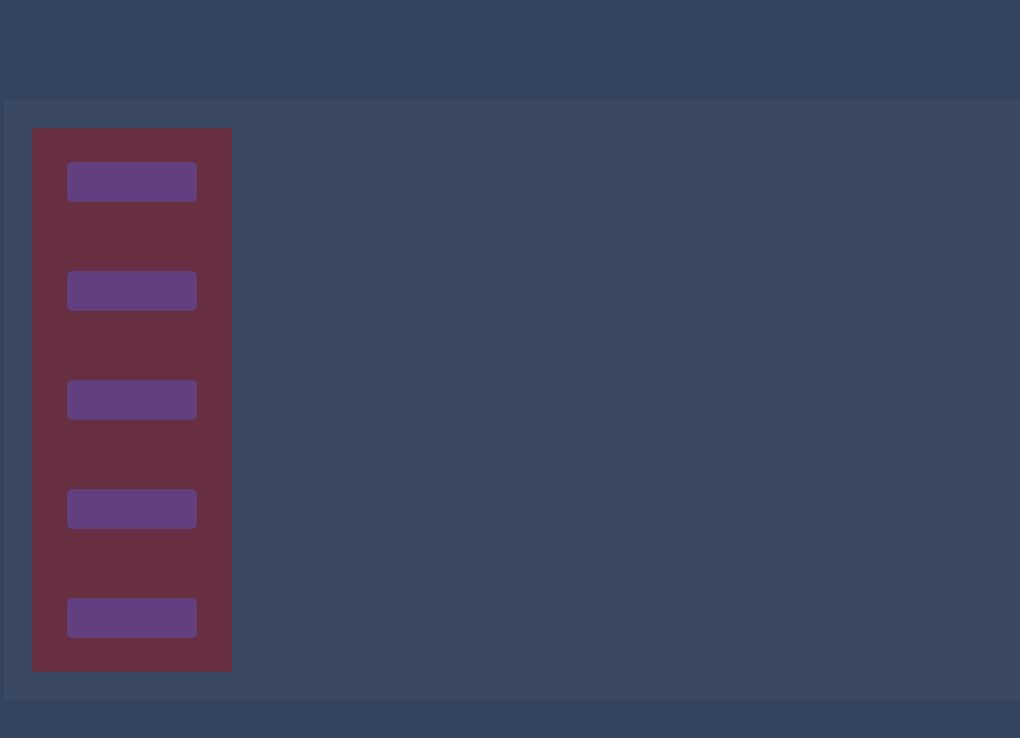
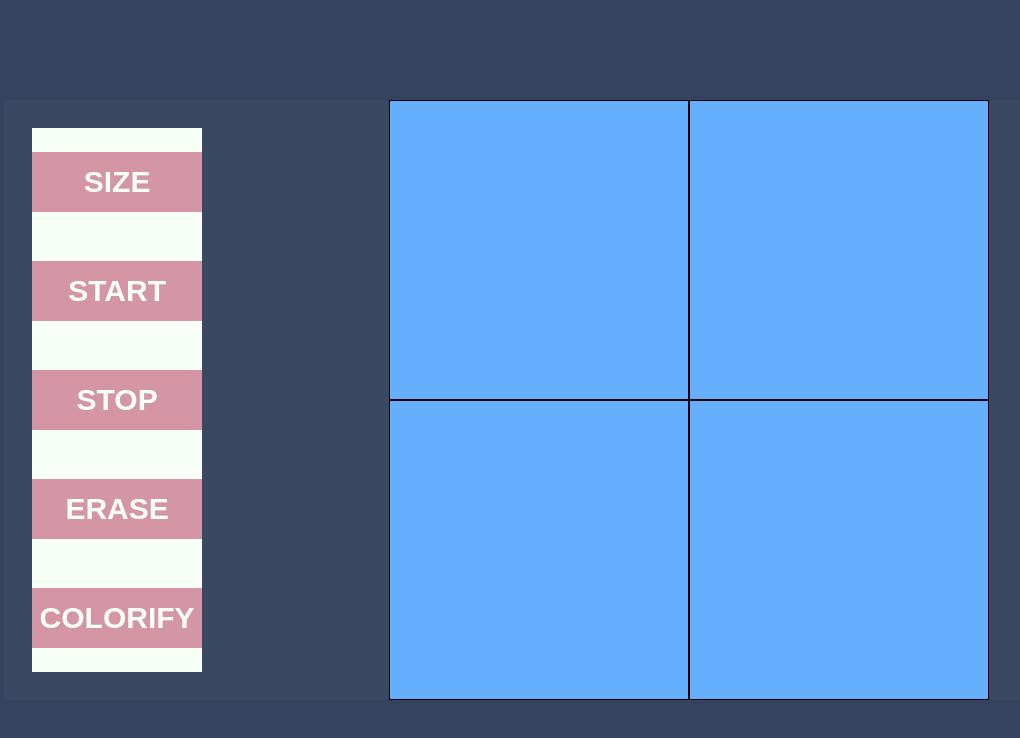
Before and after one commit to sohodoll/odin-sketch, a plain HTML site: page index.html in a window 1280 px wide. Shown: the whole page, without its empty margins (36-1056 px from the left). Drawn offline with Linux system fonts and the light colour scheme.

Commit message:
feat: add functions to create elements and populate DOM
Add several styles to the new elements

```diff
--- a/index.html
+++ b/index.html
@@ -15,13 +15,13 @@
     <div class="container">
         <div class="sketch">
             <div class="sketch__controls">
-                <div class="sketch__size size button">
+                <div class="sketch__size size button">SIZE
                     <div class="size__input"></div>
                 </div>
-                <div class="sketch__start start button"></div>
-                <div class="sketch__stop stop button"></div>
-                <div class="sketch__erase erase button"></div>
-                <div class="sketch__rainbow rainbow button"></div>
+                <div class="sketch__start start button">START</div>
+                <div class="sketch__stop stop button">STOP</div>
+                <div class="sketch__erase erase button">ERASE</div>
+                <div class="sketch__rainbow rainbow button">COLORIFY</div>
             </div>
             <div class="sketch__grid grid">
                 <div class="grid__wrapper"></div>
@@ -31,5 +31,6 @@
             <div class="credits"></div>
         </footer>
     </div>
+    <script src="./script.js"></script>
 </body>
 </html>
--- a/script.js
+++ b/script.js
@@ -0,0 +1,29 @@
+const grid = document.querySelector('.grid__wrapper');
+
+
+//function creates required number of elements and returns an array of
+//these new elements
+
+const createElement = (element, classname, amount) => {
+    let newElement;
+    let elementArray = [];
+    for (let i = 0; i < amount; i++) {
+        newElement = document.createElement(element);
+        newElement.classList.add(classname);
+        elementArray.push(newElement);
+    }
+    return elementArray;
+}
+
+//function to populate chosen element with new elements
+
+const populateElement = (parent, child) => {
+    parent.appendChild(child);
+}
+
+
+let divs = createElement('div', 'grid__element', 4);
+
+divs.forEach(div => {
+    populateElement(grid, div);
+})
--- a/style.css
+++ b/style.css
@@ -100,6 +100,7 @@
 
 body {
     background-color: var(--dark);
+    font-family: 'Noto-sans', sans-serif;
 }
 
 .container {
@@ -121,6 +122,8 @@ body {
     padding: 2rem;
 }
 
+/*--sketch-controls--*/
+
 .sketch__controls {
     display: flex;
     flex-direction: column;
@@ -128,12 +131,45 @@ body {
     align-items: center;
     height: 100%;
     width: 200px;
-    background-color: rgba(185, 3, 3, 0.356);
+    background-color: var(--light);
+    color: var(--light);
+    font-size: 30px;
+    font-weight: 700;
 }
 
 .button {
-    height: 40px;
-    width: 130px;
-    background-color: rgba(91, 93, 240, 0.356);
-    border-radius: 5px;
+    height: 60px;
+    width: 100%;
+    background-color: var(--accent);
 }
+
+/*--sketch-grid--*/
+.button,
+.grid {
+    display: flex;
+    justify-content: center;
+    align-items: center;
+}
+
+.grid {
+    width: 100%;
+    height: 100%;
+    display: flex;
+    align-items: center;
+    justify-content: center;
+}
+
+.grid__wrapper {
+    width: 600px;
+    height: 600px;
+    background-color: var(--second-accent);
+    display: flex;
+    justify-content: space-around;
+    flex-wrap: wrap;
+}
+
+.grid__element {
+    flex: 0 0 50%;
+    height: 50%;
+    border: 1px solid;
+}
```
